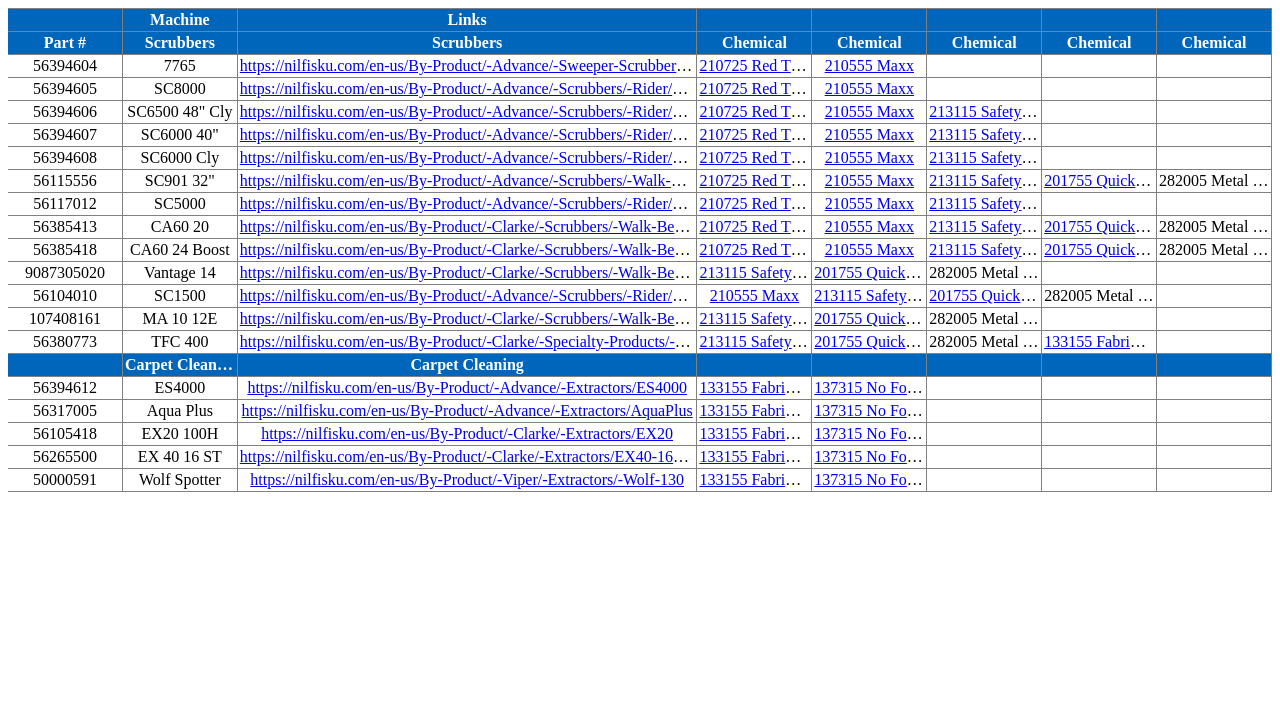
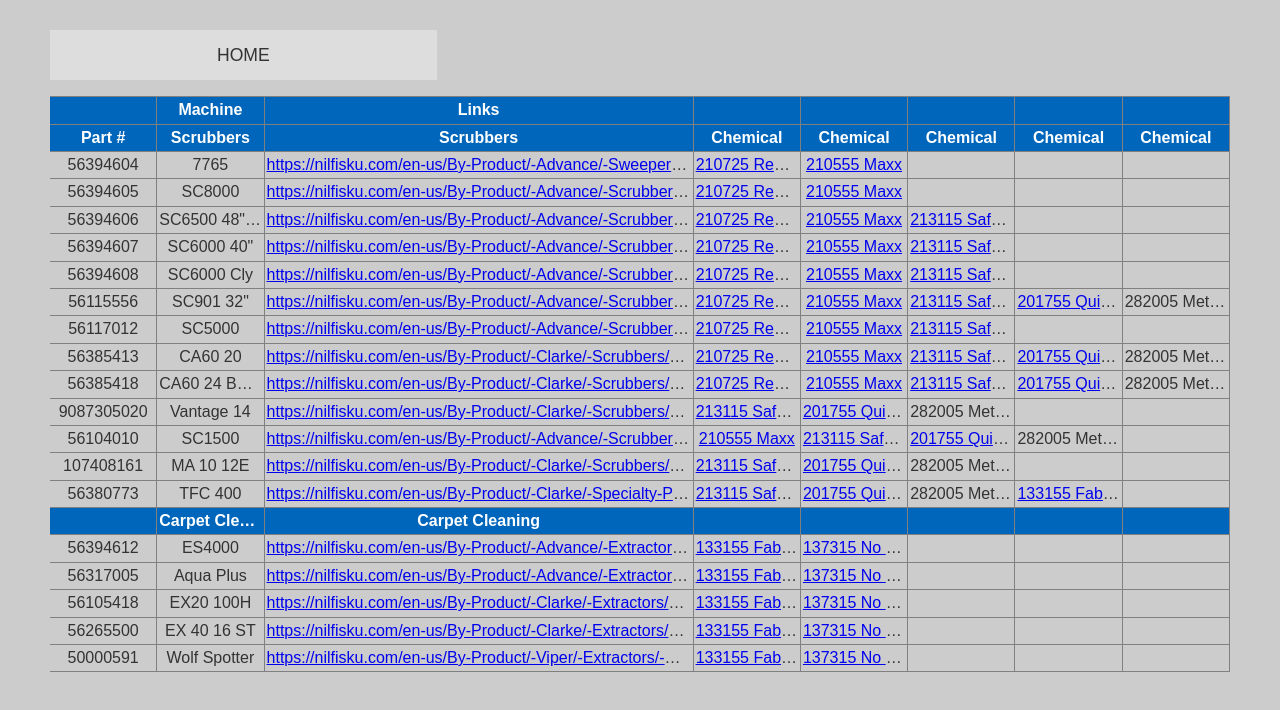
Before and after one commit to mjacksongmi/UnitedRentals, a plain HTML site: page ReferenceGuide/guide.html in a window 1280 px wide. Drawn offline with Linux system fonts and the light colour scheme.

Commit message:
Added link to home from Guide

```diff
--- a/ReferenceGuide/guide.html
+++ b/ReferenceGuide/guide.html
@@ -10,6 +10,14 @@
 </head>
 
 <body>
+  <!-- Navigation -->
+  <nav class="main-nav">
+    <ul>
+      <li><a href="../">Home</a></li>
+      <!--<li><a href="img/flipbook2021/index.html">Catalog</a></li>
+      <li><a href="#section-d">Contact</a></li> -->
+    </ul>
+  </nav>
   <section>
     <ol class="collection collection-container">
       <!-- The first list item is the header of the table -->
--- a/ReferenceGuide/guide.screen.css
+++ b/ReferenceGuide/guide.screen.css
@@ -1,3 +1,56 @@
+/* Core Styles */
+
+:root {
+    --primary: #ddd;
+    --dark: #333;
+    --light: #ccc;
+    --shadow: 0 1px 5 px rgba(104, 104, 104, 0.8);
+}
+html {
+    box-sizing: border-box;
+    font-family: Arial, Helvetica, sans-serif;
+    color: var(--dark);
+}
+
+body {
+    background: #ccc;
+    margin: 30px 50px;
+    line-height: 1.4;
+}
+
+.btn {
+  background: var(--dark);
+  color: var(--light);
+  padding: 0.6rem 1.3rem;
+  text-decoration: none;
+  border: 0;
+}
+
+
+/* Navigation */
+.main-nav ul{
+    display: grid;
+    grid-gap: 10px;
+    padding: 0;
+    list-style: none;
+    grid-template-columns: repeat(3, 1fr);
+}
+.main-nav a {
+    background: var(--primary);
+    display: block;
+    text-decoration: none;
+    padding: 0.8rem;
+    text-align: center;
+    color: var(--dark);
+    text-transform: uppercase;
+    font-size: 1.1rem;
+    box-shadow: var(--shadow);
+}
+.main-nav a:hover {
+    background: var(--dark);
+    color: var(--light);
+}
+
 ol.collection {
     margin: 0px;
     padding: 0px;
```
